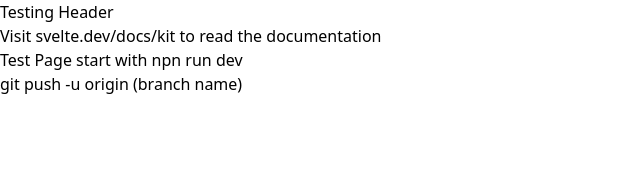
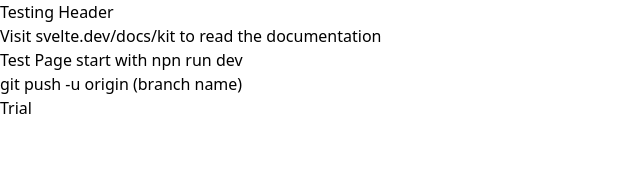
Before and after one commit to Dylan-D-999/Cem-Site, a SvelteKit app: page / in a window 1280 px wide. Shown: the top 186 px of the page, without its empty margins (0-640 px from the left). Built offline with nearby package versions, Linux system fonts and the light colour scheme.

Commit message:
Testing from windows

```diff
--- a/src/routes/+page.svelte
+++ b/src/routes/+page.svelte
@@ -9,3 +9,6 @@
 <p>
 git push -u origin (branch name)
 </p>
+<p>
+  Trial
+</p>
```
